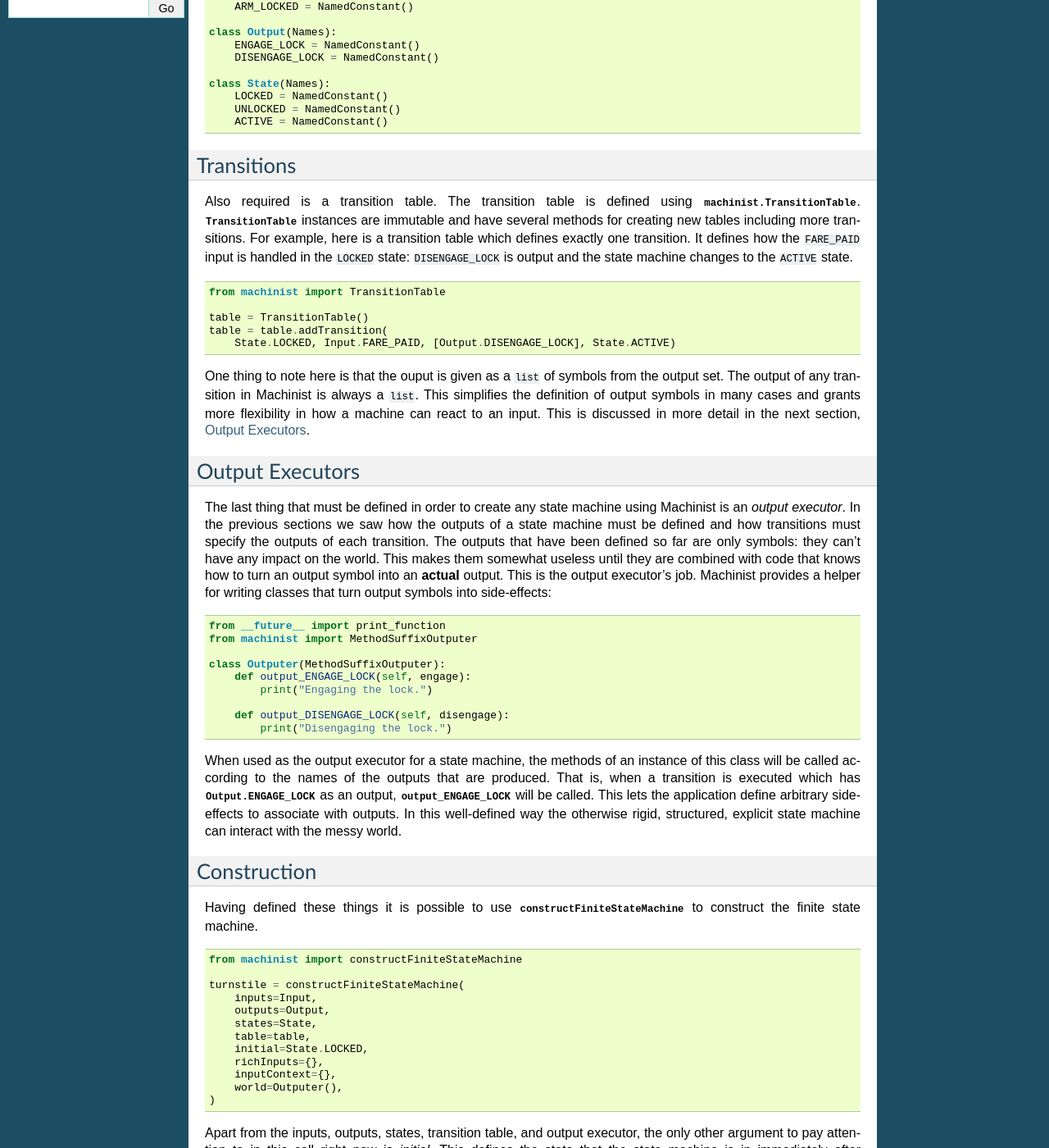
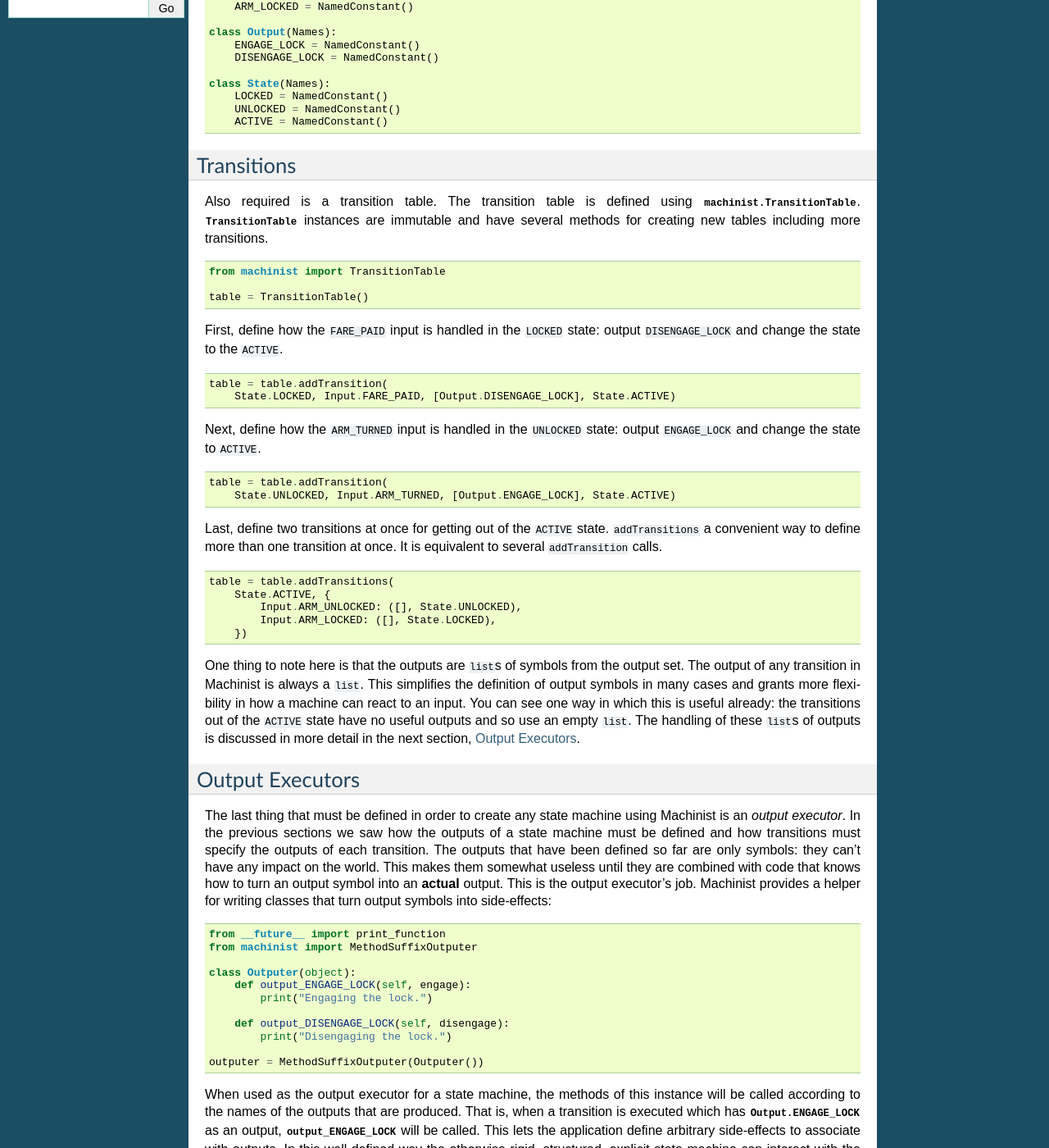
Before and after one commit to ScatterHQ/machinist, a Sphinx documentation site: the page built from doc/basics.rst, in a window 1280 px wide and 1400 px high, scrolled down 346 px. Shown: the whole window at 82% size. Built offline with Sphinx 7.4.7, drawn with Linux system fonts in a browser that asks for light colours; cross-references to code outside the pages are shown as plain code; some of the changed text lies outside the part shown.

Commit message:
Use doctest to verify the basic example.  Make a lot of fixes so that the example is actually correct.

```diff
--- a/doc/basics.rst
+++ b/doc/basics.rst
@@ -11,7 +11,7 @@ Inputs, Outputs, States
 Before a machine can be constructed its inputs, outputs, and states must be defined.
 These are all defined using :py:module:`twisted.python.constants`.
 
-.. code-block:: python
+.. testcode:: turnstile
 
    from twisted.python.constants import Names, NamedConstant
 
@@ -37,21 +37,44 @@ Transitions
 Also required is a transition table.
 The transition table is defined using :py:class:`machinist.TransitionTable`.
 :py:class:`TransitionTable` instances are immutable and have several methods for creating new tables including more transitions.
-For example, here is a transition table which defines exactly one transition.
-It defines how the ``FARE_PAID`` input is handled in the ``LOCKED`` state: ``DISENGAGE_LOCK`` is output and the state machine changes to the ``ACTIVE`` state.
 
-.. code-block:: python
+.. testcode:: turnstile
 
    from machinist import TransitionTable
 
    table = TransitionTable()
+
+First, define how the ``FARE_PAID`` input is handled in the ``LOCKED`` state: output ``DISENGAGE_LOCK`` and change the state to the ``ACTIVE``.
+
+.. testcode:: turnstile
+
    table = table.addTransition(
        State.LOCKED, Input.FARE_PAID, [Output.DISENGAGE_LOCK], State.ACTIVE)
 
-One thing to note here is that the ouput is given as a ``list`` of symbols from the output set.
+Next, define how the ``ARM_TURNED`` input is handled in the ``UNLOCKED`` state: output ``ENGAGE_LOCK`` and  change the state to ``ACTIVE``.
+
+.. testcode:: turnstile
+
+   table = table.addTransition(
+       State.UNLOCKED, Input.ARM_TURNED, [Output.ENGAGE_LOCK], State.ACTIVE)
+
+Last, define two transitions at once for getting out of the ``ACTIVE`` state.
+``addTransitions`` a convenient way to define more than one transition at once.
+It is equivalent to several ``addTransition`` calls.
+
+.. testcode:: turnstile
+
+   table = table.addTransitions(
+       State.ACTIVE, {
+           Input.ARM_UNLOCKED: ([], State.UNLOCKED),
+           Input.ARM_LOCKED: ([], State.LOCKED),
+       })
+
+One thing to note here is that the outputs are  ``list``\ s of symbols from the output set.
 The output of any transition in Machinist is always a ``list``.
 This simplifies the definition of output symbols in many cases and grants more flexibility in how a machine can react to an input.
-This is discussed in more detail in the next section, `Output Executors`_.
+You can see one way in which this is useful already: the transitions out of the ``ACTIVE`` state have no useful outputs and so use an empty ``list``.
+The handling of these ``list``\ s of outputs is discussed in more detail in the next section, `Output Executors`_.
 
 
 Output Executors
@@ -64,19 +87,21 @@ This makes them somewhat useless until they are combined with code that knows ho
 This is the output executor's job.
 Machinist provides a helper for writing classes that turn output symbols into side-effects:
 
-.. code-block:: python
+.. testcode:: turnstile
 
    from __future__ import print_function
    from machinist import MethodSuffixOutputer
 
-   class Outputer(MethodSuffixOutputer):
+   class Outputer(object):
        def output_ENGAGE_LOCK(self, engage):
            print("Engaging the lock.")
 
        def output_DISENGAGE_LOCK(self, disengage):
            print("Disengaging the lock.")
 
-When used as the output executor for a state machine, the methods of an instance of this class will be called according to the names of the outputs that are produced.
+   outputer = MethodSuffixOutputer(Outputer())
+
+When used as the output executor for a state machine, the methods of this instance will be called according to the names of the outputs that are produced.
 That is, when a transition is executed which has :py:obj:`Output.ENGAGE_LOCK` as an output, :py:meth:`output_ENGAGE_LOCK` will be called.
 This lets the application define arbitrary side-effects to associate with outputs.
 In this well-defined way the otherwise rigid, structured, explicit state machine can interact with the messy world.
@@ -87,7 +112,7 @@ Construction
 
 Having defined these things it is possible to use :py:func:`constructFiniteStateMachine` to construct the finite state machine.
 
-.. code-block:: python
+.. testcode:: turnstile
 
    from machinist import constructFiniteStateMachine
 
@@ -99,7 +124,7 @@ Having defined these things it is possible to use :py:func:`constructFiniteState
        initial=State.LOCKED,
        richInputs={},
        inputContext={},
-       world=Outputer(),
+       world=outputer,
    )
 
 
@@ -113,9 +138,16 @@ Receiving Inputs
 Having created a state machine it is now possible to deliver inputs to it.
 The simplest way to do this is to pass input symbols to the :py:attr:`receive` method:
 
-.. code-block:: python
+.. testcode:: turnstile
 
-   turnstile.receive(TurnstileInput.FARE_PAID)
-   turnstile.receive(TurnstileInput.ARM_UNLOCKED)
-   turnstile.receive(TurnstileInput.ARM_TURNED)
-   turnstile.receive(TurnstileInput.ARM_LOCKED)
+   turnstile.receive(Input.FARE_PAID)
+   turnstile.receive(Input.ARM_UNLOCKED)
+   turnstile.receive(Input.ARM_TURNED)
+   turnstile.receive(Input.ARM_LOCKED)
+
+Combining all of these snippets results in a program that produces this result:
+
+.. testoutput:: turnstile
+
+   Disengaging the lock.
+   Engaging the lock.
--- a/doc/conf.py
+++ b/doc/conf.py
@@ -25,7 +25,10 @@ import sys, os
 
 # Add any Sphinx extension module names here, as strings. They can be extensions
 # coming with Sphinx (named 'sphinx.ext.*') or your custom ones.
-extensions = ['sphinx.ext.intersphinx']
+extensions = [
+    'sphinx.ext.intersphinx',
+    'sphinx.ext.doctest',
+]
 
 # Add any paths that contain templates here, relative to this directory.
 templates_path = ['_templates']
```
